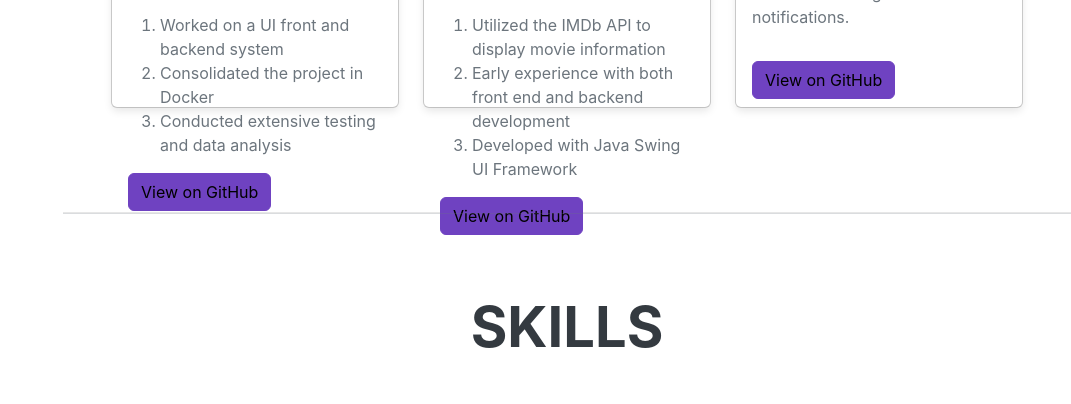
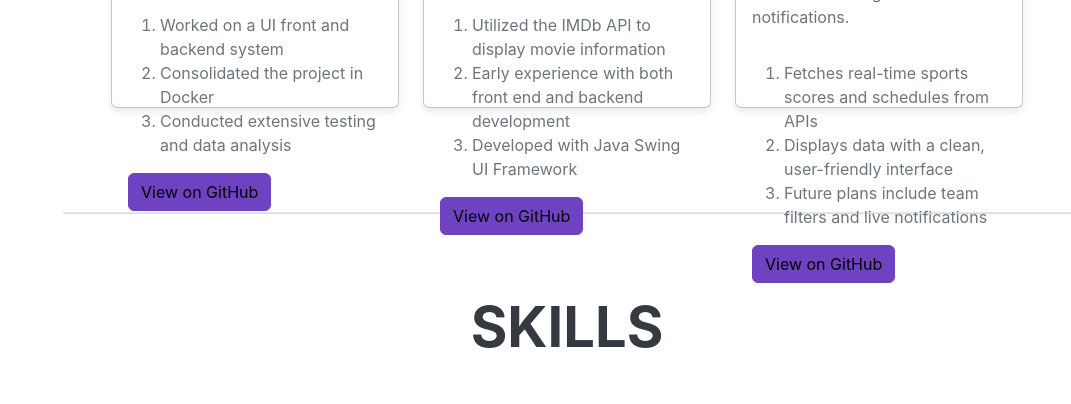
Before and after one commit to WalkerHTodd/WalkerHTodd.github.io, a plain HTML site: page index.html in a window 1280 px wide. Shown: the part 3107-3511 px from the top of the page, without its empty margins (209-1280 px from the left). Drawn offline with nearby package versions, Linux system fonts and the light colour scheme; a script that the page names is missing; a web font is replaced by a local one.

Commit message:
formatting

```diff
--- a/index.html
+++ b/index.html
@@ -158,12 +158,18 @@
                         </div>
                     </div>
                     <!-- Project Card 3 -->
+                    <!-- Project Card 3 -->
                     <div class="col-md-4 mb-4">
                         <div class="card h-100">
                             <img src="assets/img/simplysports.PNG" class="card-img-top" alt="Screenshot of SimplySports Project">
                             <div class="card-body">
                                 <h5 class="card-title">SimplySports - ESPN</h5>
                                 <p class="card-text">Currently developing a web application that pulls live sports scores and upcoming game times from external APIs, presenting the data in a simple and intuitive interface, with plans to integrate additional features like team filtering and notifications.</p>
+                                <ol>
+                                    <li>Fetches real-time sports scores and schedules from APIs</li>
+                                    <li>Displays data with a clean, user-friendly interface</li>
+                                    <li>Future plans include team filters and live notifications</li>
+                                </ol>
                                 <a href="https://github.com/WalkerHTodd/SimplySports" class="btn btn-primary" target="_blank">View on GitHub</a>
                             </div>
                         </div>
```
